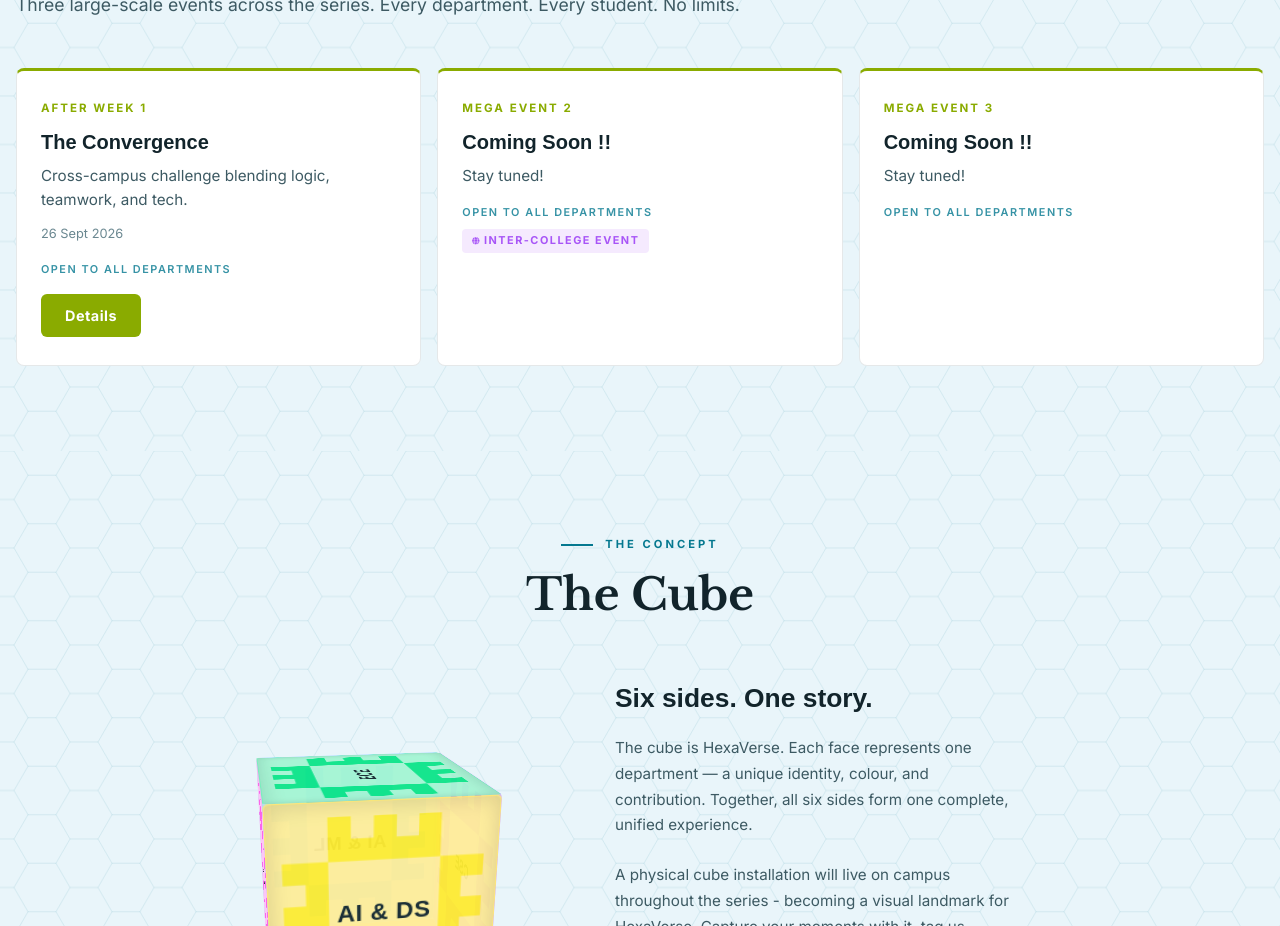
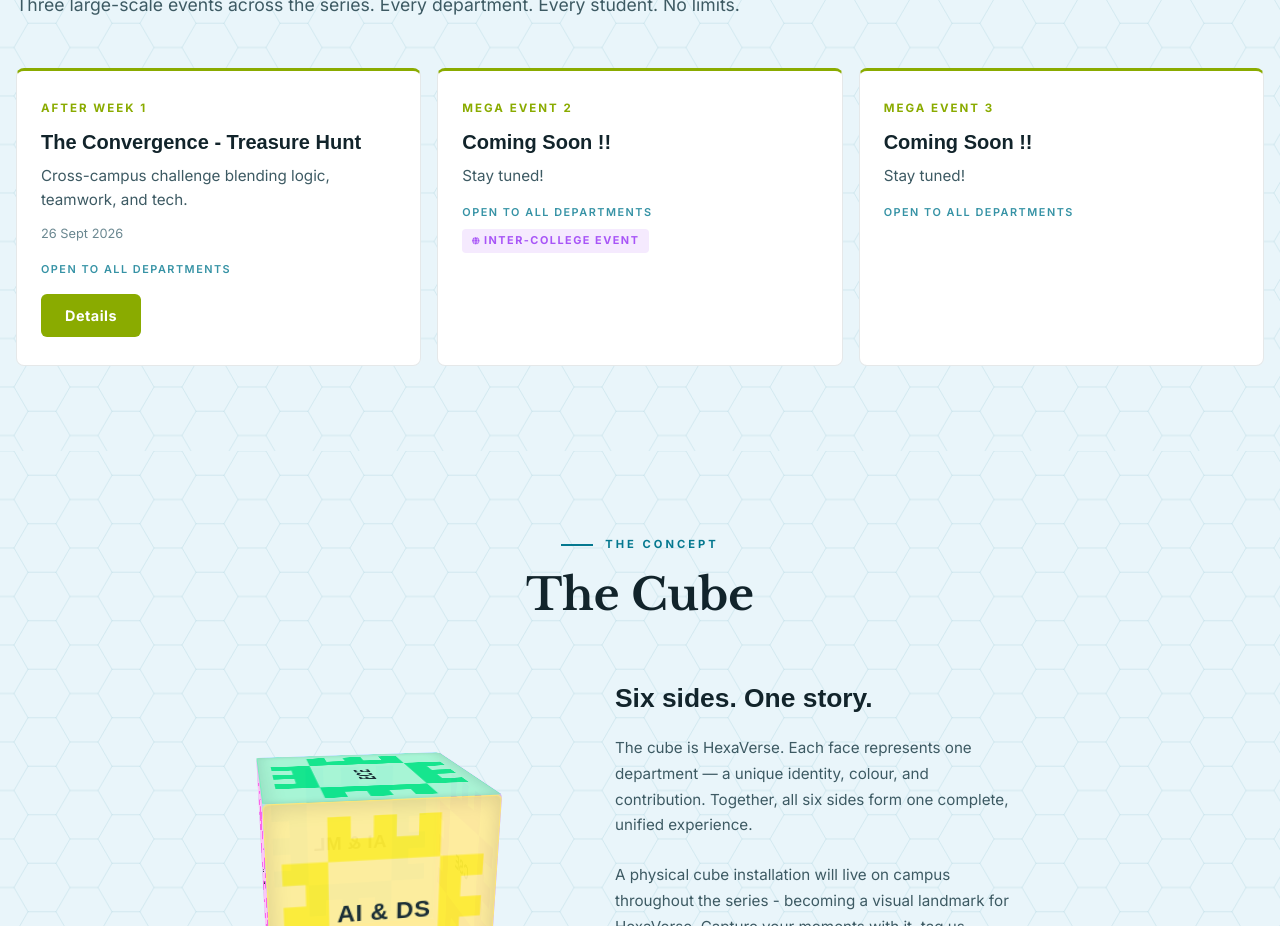
Before and after one commit to ankithajade/hexaverse-website, a React (Vite) app: page / in a window 1280 px wide. Shown: the part 4020-4946 px from the top of the page. Built offline with nearby package versions, Linux system fonts and the light colour scheme; no server answers; a web font is replaced by a local one.

Commit message:
changed name of convergence

```diff
--- a/src/components/EventsPreview.jsx
+++ b/src/components/EventsPreview.jsx
@@ -27,7 +27,7 @@ export default function EventsPreview() {
           {/* Treasure Hunt */}
           <div className="mega-card">
             <div className="mega-card-label">After Week 1</div>
-            <h4>The Convergence</h4>
+            <h4>The Convergence - Treasure Hunt</h4>
             <p>Cross-campus challenge blending logic, teamwork, and tech.</p>
             <div className="mega-card-date">26 Sept 2026</div>
             <div className="mega-card-badges">
```
